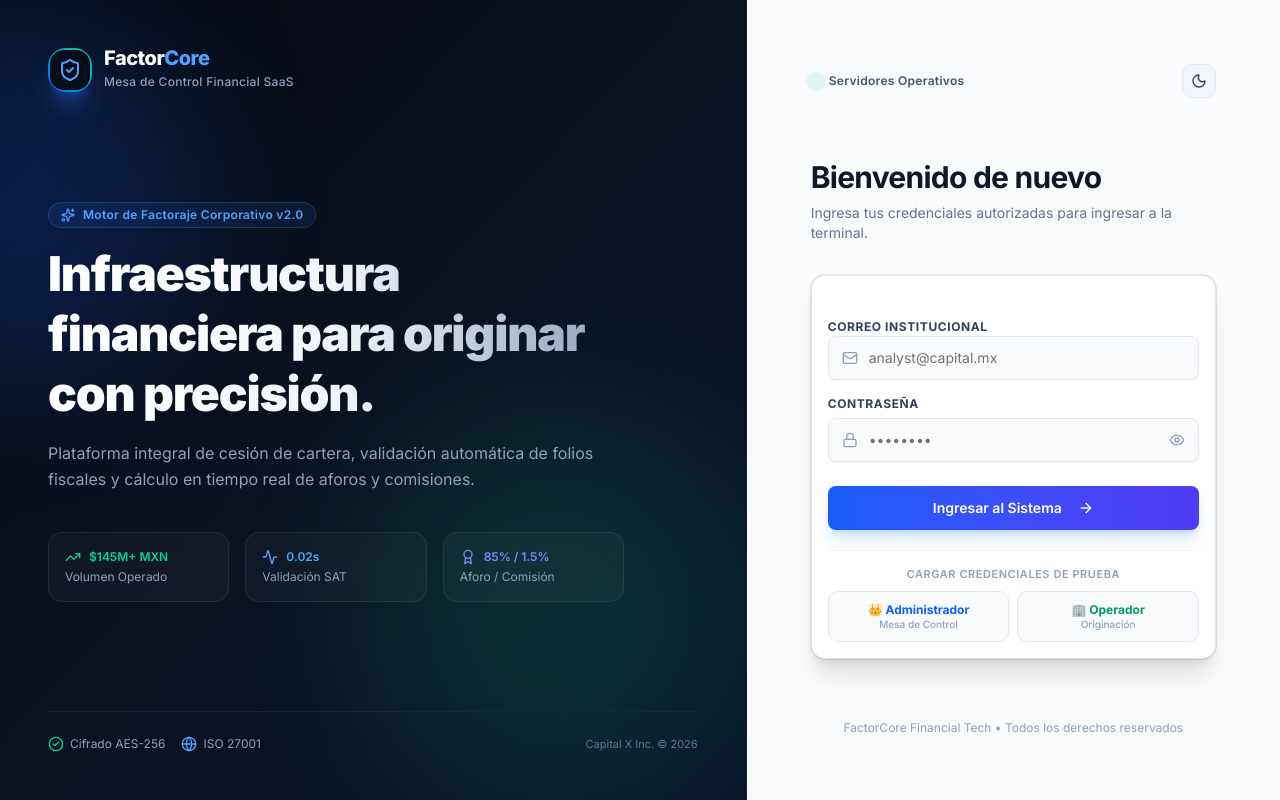
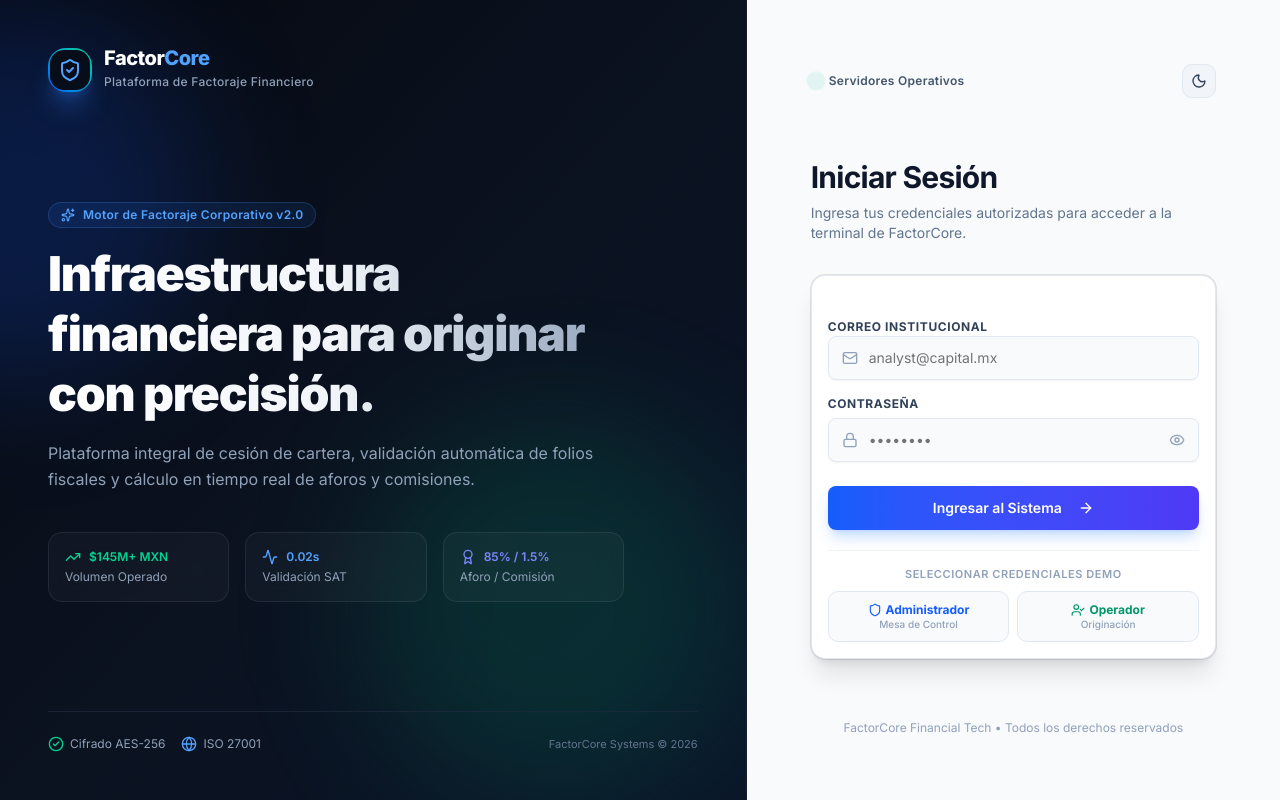
Before and after one commit to SauloMLA/factorx-frontend, a Next.js app: page /login in a window 1280 px wide. Built offline with nearby package versions, Linux system fonts and the light colour scheme; no server answers.

Commit message:
style: remove emojis and Capital X logos from login page

```diff
--- a/src/app/login/page.tsx
+++ b/src/app/login/page.tsx
@@ -20,6 +20,8 @@ import {
   Award,
   Globe,
   Sparkles,
+  Shield,
+  UserCheck,
 } from 'lucide-react';
 
 export default function LoginPage() {
@@ -61,7 +63,7 @@ export default function LoginPage() {
               Factor<span className="text-blue-400">Core</span>
             </h1>
             <span className="text-xs text-slate-400 font-medium tracking-wide">
-              Mesa de Control Financial SaaS
+              Plataforma de Factoraje Financiero
             </span>
           </div>
         </div>
@@ -111,7 +113,7 @@ export default function LoginPage() {
             <span className="flex items-center gap-1.5"><CheckCircle2 className="w-4 h-4 text-emerald-400" /> Cifrado AES-256</span>
             <span className="flex items-center gap-1.5"><Globe className="w-4 h-4 text-blue-400" /> ISO 27001</span>
           </div>
-          <span className="font-mono text-[11px] text-slate-500">Capital X Inc. © 2026</span>
+          <span className="font-mono text-[11px] text-slate-500">FactorCore Systems © 2026</span>
         </div>
       </div>
 
@@ -133,10 +135,10 @@ export default function LoginPage() {
         <div className="w-full max-w-md mx-auto space-y-8 my-auto py-8">
           <div className="space-y-2 text-left">
             <h2 className="text-3xl font-bold tracking-tight text-slate-900 dark:text-white">
-              Bienvenido de nuevo
+              Iniciar Sesión
             </h2>
             <p className="text-sm text-slate-500 dark:text-slate-400">
-              Ingresa tus credenciales autorizadas para ingresar a la terminal.
+              Ingresa tus credenciales autorizadas para acceder a la terminal de FactorCore.
             </p>
           </div>
 
@@ -210,7 +212,7 @@ export default function LoginPage() {
               {/* Acceso Rápido Demo (Pills Ejecutivas) */}
               <div className="pt-4 border-t border-slate-100 dark:border-slate-800 space-y-2">
                 <span className="text-[11px] font-semibold uppercase tracking-wider text-slate-400 block text-center">
-                  Cargar Credenciales de Prueba
+                  Seleccionar Credenciales Demo
                 </span>
                 <div className="grid grid-cols-2 gap-2">
                   <button
@@ -218,7 +220,9 @@ export default function LoginPage() {
                     onClick={() => handleDemoFill('analyst@capital.mx')}
                     className="flex flex-col items-center justify-center p-2.5 rounded-lg bg-slate-50 dark:bg-slate-950 hover:bg-blue-50 dark:hover:bg-blue-950/40 border border-slate-200 dark:border-slate-800 text-xs font-medium text-slate-700 dark:text-slate-300 transition-colors text-center"
                   >
-                    <span className="font-bold text-blue-600 dark:text-blue-400">👑 Administrador</span>
+                    <div className="flex items-center gap-1 font-bold text-blue-600 dark:text-blue-400">
+                      <Shield className="w-3.5 h-3.5" /> Administrador
+                    </div>
                     <span className="text-[10px] text-slate-400">Mesa de Control</span>
                   </button>
 
@@ -227,7 +231,9 @@ export default function LoginPage() {
                     onClick={() => handleDemoFill('operador@capital.mx')}
                     className="flex flex-col items-center justify-center p-2.5 rounded-lg bg-slate-50 dark:bg-slate-950 hover:bg-emerald-50 dark:hover:bg-emerald-950/40 border border-slate-200 dark:border-slate-800 text-xs font-medium text-slate-700 dark:text-slate-300 transition-colors text-center"
                   >
-                    <span className="font-bold text-emerald-600 dark:text-emerald-400">🏢 Operador</span>
+                    <div className="flex items-center gap-1 font-bold text-emerald-600 dark:text-emerald-400">
+                      <UserCheck className="w-3.5 h-3.5" /> Operador
+                    </div>
                     <span className="text-[10px] text-slate-400">Originación</span>
                   </button>
                 </div>
```
